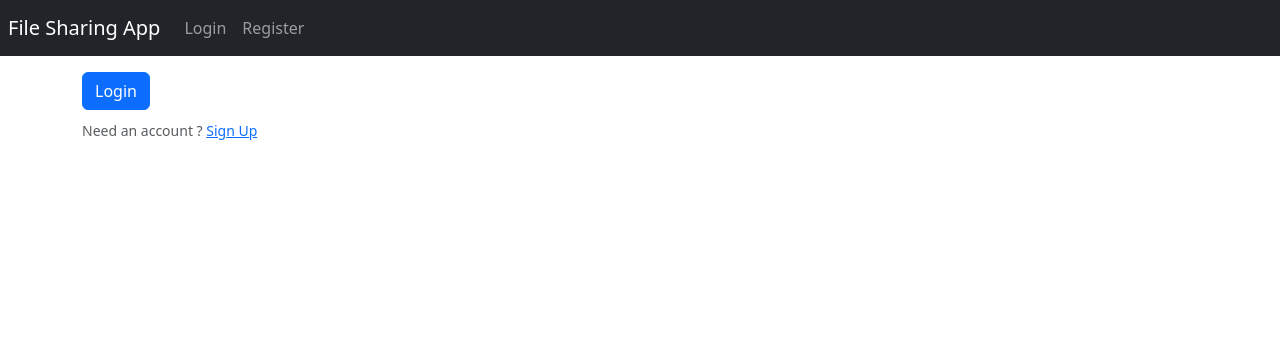
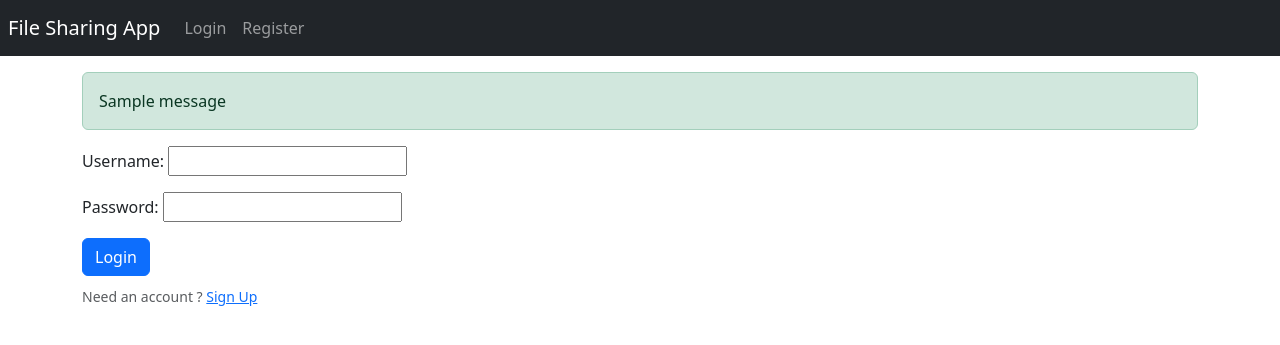
Before and after one commit to ChloeQuijano/SecureFileSharingApplication, a Django app: page /login/ in a window 1280 px wide. Shown: the top 345 px of the page. Run offline with Django 3.2, Linux system fonts and the light colour scheme; tables that the repository leaves empty hold one stand-in row (values such as "Sample post"); one stand-in notice (Sample message) is shown; parts of the project's set-up code (start-up, migrations or seed data) failed here and were passed over.

Commit message:
update form html and start functions

```diff
--- a/FileApp/forms.py
+++ b/FileApp/forms.py
@@ -1,5 +1,16 @@
 from django import forms
+from django.contrib.auth.models import User
+from django.contrib.auth.forms import UserCreationForm
 
 class UploadFileForm(forms.Form):
     title = forms.CharField(max_length=50)
     file = forms.FileField()
+
+class RegisterForm(UserCreationForm):
+    class Meta:
+        model=User
+        fields = ['username','email','password1','password2']
+
+class LoginForm(forms.Form):
+    username = forms.CharField(max_length=65)
+    password = forms.CharField(max_length=65, widget=forms.PasswordInput)
--- a/FileApp/templates/base.html
+++ b/FileApp/templates/base.html
@@ -40,6 +40,16 @@
             <p class="browsehappy">You are using an <strong>outdated</strong> browser. Please <a href="#">upgrade your browser</a> to improve your experience.</p>
         <![endif]-->
         <div class="container my-3">
+            {% if messages %}
+                <div class="messages">
+                    {% for message in messages %}
+                        <div class="alert {% if message.tags %}alert-{{ message.tags }}"{% endif %}>
+                            {{ message }}
+                        </div>
+                    {% endfor %}
+                </div>
+		    {% endif %}
+
             {% block contents %}
             {% endblock contents %}
         </div>
--- a/FileApp/templates/login.html
+++ b/FileApp/templates/login.html
@@ -15,7 +15,8 @@ Login
     {%csrf_token%}
     <div class="row lg-3">
         <div class="col-sm-6 {%if center%} mx-auto {%endif%}">
-            {% for field in form %}
+            {{form.as_p}}
+            <!-- {% for field in form %}
             <div class="form-group mb-3">
                 {{field}}
                 {% if field.errors %}
@@ -24,7 +25,7 @@ Login
                 {% endfor %}
                 {%endif%}
             </div>
-            {% endfor %}
+            {% endfor %} -->
         </div>
     </div>
     <input class="btn btn-primary" type="submit" value="Login">
--- a/FileApp/templates/profile.html
+++ b/FileApp/templates/profile.html
@@ -9,7 +9,8 @@ Profile
 
 {%csrf_token%}
 <div>
-    <h1>User Files</h1>
+    {%if request.user.is_authenticated %}
+  			<h1>{{ request.user.username | title }}'s Files</h1>
             <ul>
                 {% for file in files %}
                     <li>
@@ -18,6 +19,9 @@ Profile
                     </li>
                 {% endfor %}
             </ul>
+  	{%else%}
+            <h3> You are not logged in </h3>
+  	{%endif%}
 </div>
 
 {%endblock contents%}
--- a/FileApp/views.py
+++ b/FileApp/views.py
@@ -1,33 +1,71 @@
-from django.shortcuts import render
+from django.shortcuts import render, redirect
 from django.http import HttpResponse
-from .forms import UploadFileForm
+from django.contrib import messages
+from django.contrib.auth import login, authenticate
+from django.contrib.auth.decorators import login_required
+from .forms import UploadFileForm, LoginForm, RegisterForm
+from .models import File
 
-# TODO: Make home page where navigation bar contains sign up / login
+# Home page where navigation bar contains sign up / login links
 def home(request):
     return render(request, "home.html")
 
-# TODO: Register a new user account page
+# Register a new user account page
 def register(request):
-    return render(request, "register.html")
+    if request.method == "GET":
+        form = RegisterForm()
+        return render(request, "register.html", {'form': form})
 
-# TODO: Login page for user
+    if request.method == "POST":
+        form = RegisterForm(request.POST)
+        if form.is_valid():
+            # TODO: check that inputs are valid for saving a new user model
+            return HttpResponse("Successful registration")
+        else:
+            return render(request, 'register.html', {'form': form})
+
+# Login page for user
 def login(request):
-    return render(request, "login.html")
+    if request.method == "GET":
+        # FIXME: need to check if already logged in and don't need to redo login
+        form = LoginForm()
+        return render(request, "login.html", {'form': form})
 
-# TODO: Logout page for user
+    elif request.method == "POST":
+        form = LoginForm(request.POST)
+
+        if form.is_valid():
+            username = form.cleaned_data['username']
+            password = form.cleaned_data['password']
+            # TODO: create User authentication
+            messages.success(request,f'Hi {user.username.title()}, welcome back!')
+
+        # if error occurs
+        messages.error(request,f'Invalid username or password')
+        return render(request, "login.html", {'form': form})
+
+# Logout page for user
 def logout(request):
-    return render(request, "logout.html")
+    logout(request)
+    messages.success(request, f'You have been logged out.')
+    return redirect("logout.html")
 
-# TODO: After login, can view the files for the user
+# Can view the files for the user
+@login_required
 def profile(request):
-    return render(request, "profile.html")
+    # FIXME: Need to get files ONLY for that user, if not logged in, will prompt user to login instead
+    files = File.objects.all()
+    context = {'files': files}
+    return render(request, "profile.html", context)
 
 # TODO: Here you will be able to upload a file for that user
+@login_required
 def upload_file(request):
     if request.method == "POST":
         form = UploadFileForm(request.POST, request.FILES)
         #TODO: Handle checking file integrity here and create file object to save after checking
         if form.is_valid():
+            # TODO: need to make inputs correct for creating file object
             # file_instance = File(file=request.FILES["file"])
             # file_instance.save()
             return HttpResponse("Successful upload")
```
Also changed, not shown: FileApp/templates/register.html (+6 -5 lines). Lines whose indentation alone changed are shown as unchanged.
